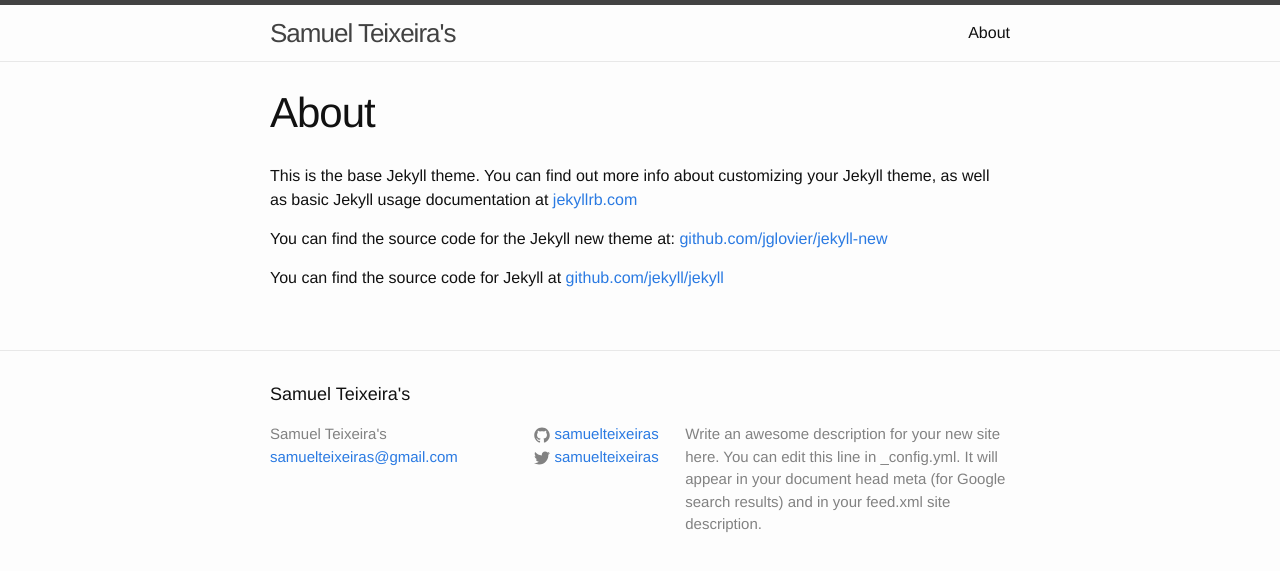
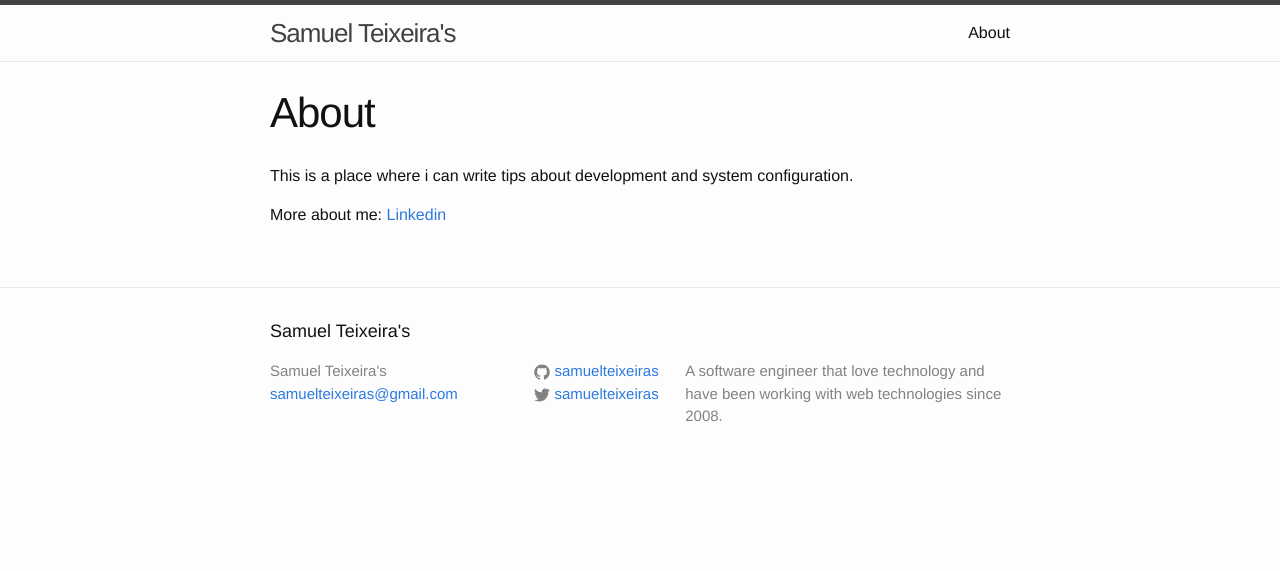
Before and after one commit to samuelteixeiras/samuelteixeira.com.br, a Jekyll site: the page built from about.md, in a window 1280 px wide. Shown: the top 571 px of the page. Built offline with Jekyll 4.4.1, drawn with Linux system fonts in a browser that asks for light colours.

```diff
--- a/_config.yml
+++ b/_config.yml
@@ -2,9 +2,7 @@
 title: Samuel Teixeira's
 email: samuelteixeiras@gmail.com
 description: > # this means to ignore newlines until "baseurl:"
-  Write an awesome description for your new site here. You can edit this
-  line in _config.yml. It will appear in your document head meta (for
-  Google search results) and in your feed.xml site description.
+  A software engineer that love technology and have been working with web technologies since 2008.
 baseurl: "" # the subpath of your site, e.g. /blog/
 url: "http://samuelteixeira.com.br" #
 twitter_username: samuelteixeiras
--- a/about.md
+++ b/about.md
@@ -4,8 +4,7 @@
 permalink: /about/
 ---
 
-This is the base Jekyll theme. You can find out more info about customizing your Jekyll theme, as well as basic Jekyll usage documentation at [jekyllrb.com](http://jekyllrb.com/)
+This is a place where i can write tips about development and system configuration.
 
-You can find the source code for the Jekyll new theme at: [github.com/jglovier/jekyll-new](https://github.com/jglovier/jekyll-new)
-
-You can find the source code for Jekyll at [github.com/jekyll/jekyll](https://github.com/jekyll/jekyll)
+More about me:
+ <a href="https://www.linkedin.com/profile/view?id=71295483&trk=nav_responsive_tab_profile" target="_blank">Linkedin</a>
```
